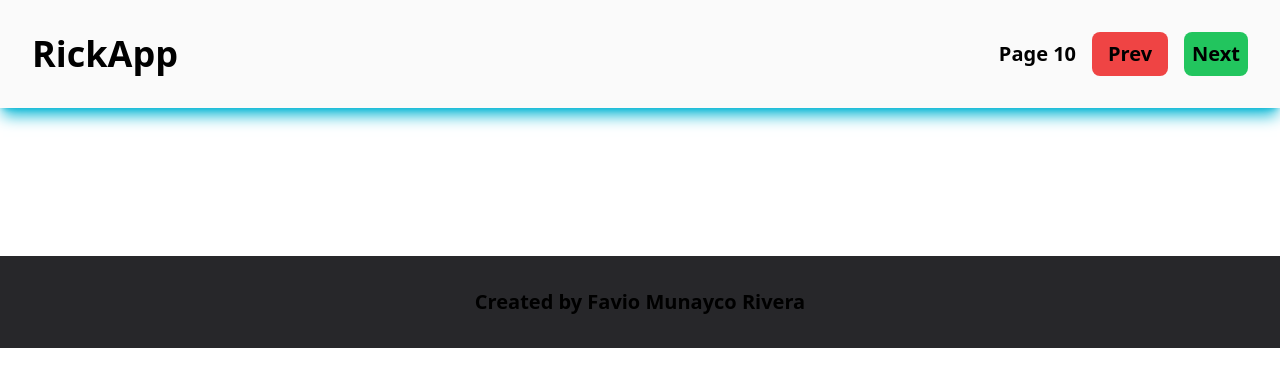
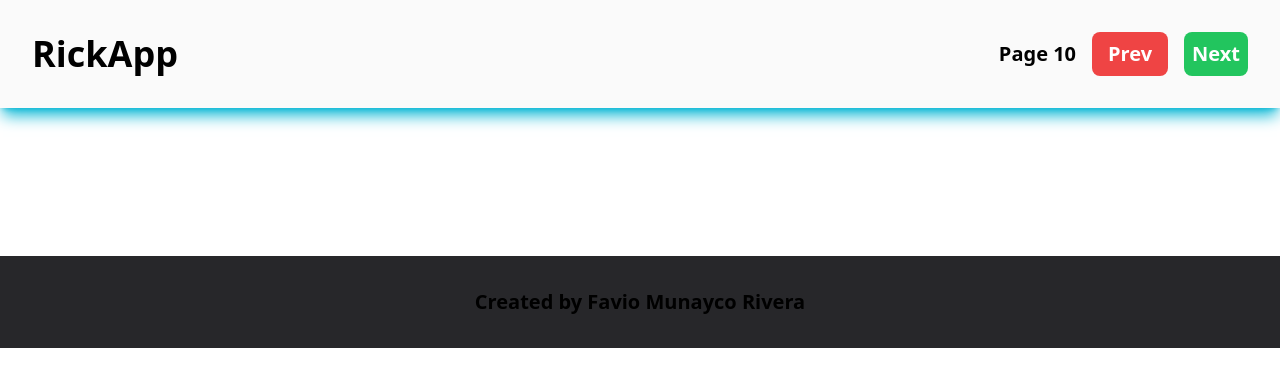
Before and after one commit to JebGy/p_sesion1, a plain HTML site: page index.html in a window 1280 px wide. Drawn offline with nearby package versions, Linux system fonts and the light colour scheme; no server answers.

Commit message:
Update index.html

```diff
--- a/index.html
+++ b/index.html
@@ -15,13 +15,13 @@
         <div class="flex flex-row gap-4 items-center">
           <button
             id="prev"
-            class="font-black bg-red-500 p-2 px-4 rounded-lg active:scale-75 transition-transform"
+            class="font-black bg-red-500 p-2 px-4 rounded-lg active:scale-75 transition-transform text-white"
           >
             Prev
           </button>
           <button
             id="next"
-            class="font-black bg-green-500 p-2 rounded-lg active:scale-75 transition-transform"
+            class="font-black bg-green-500 p-2 rounded-lg active:scale-75 transition-transform text-white"
           >
             Next
           </button>
```
